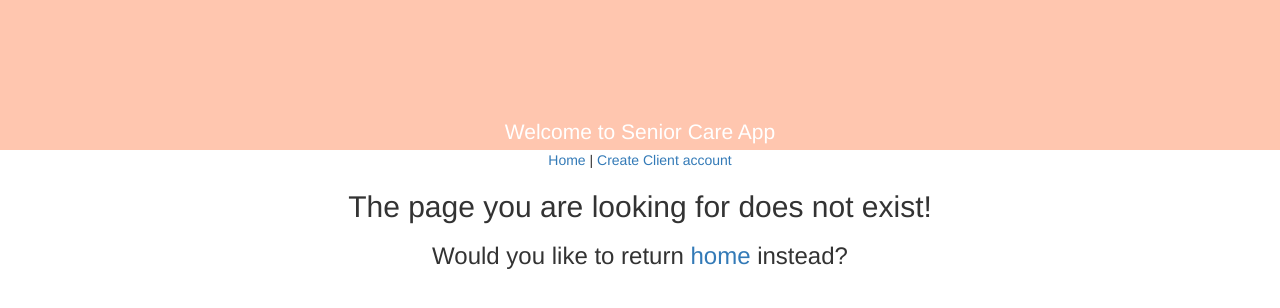
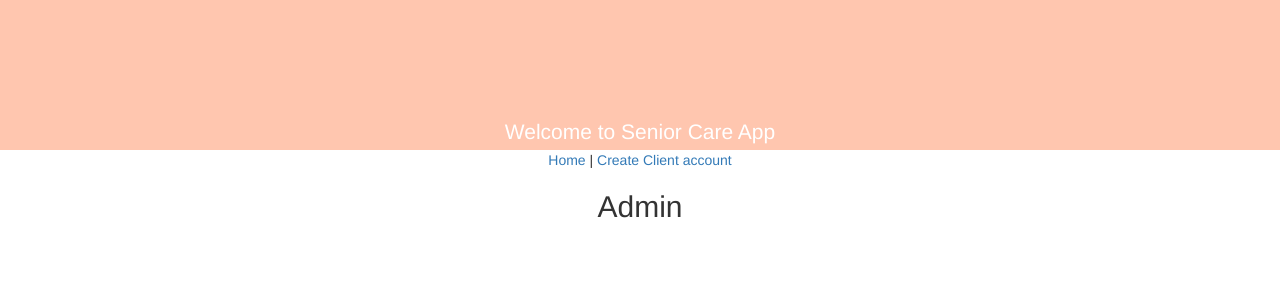
Before and after one commit to semariah/Capstone-senior-care-app, a React (Create React App) app: page /admin in a window 1280 px wide. Shown: the top 308 px of the page. Built offline with nearby package versions, Linux system fonts and the light colour scheme.

Commit message:
Create a new admin route and imprt it in the app.js file and troubleshoot to check if the rendering of the admin file works

```diff
--- a/src/components/Admin/Admin.js
+++ b/src/components/Admin/Admin.js
@@ -1,7 +1,11 @@
 import React from 'react'
 
 function Admin(){
-  return();
+  return(
+    <div>
+      <h2>Admin</h2>
+    </div>
+  );
 }
 
 export default Admin
--- a/src/components/App.js
+++ b/src/components/App.js
@@ -8,6 +8,7 @@ import ClientControl from './client/ClientControl'
 import ClientList from './client/ClientList'
 import logo from '../logo.svg'
 import Moment from 'moment'
+import Admin from './admin/Admin'
 
 
 class App extends React.Component{
@@ -61,6 +62,7 @@ class App extends React.Component{
         <Switch>
           <Route exact path='/' render={()=><ClientList clientList={this.state.masterClientList} />} />
           <Route path='/newclient' render={()=><ClientControl onClientCreation={this.handleAddingNewClientToList} />} />
+          <Route path='/admin' component={Admin} />
           <Route component={Error404} />
         </Switch>
         </div>
```
